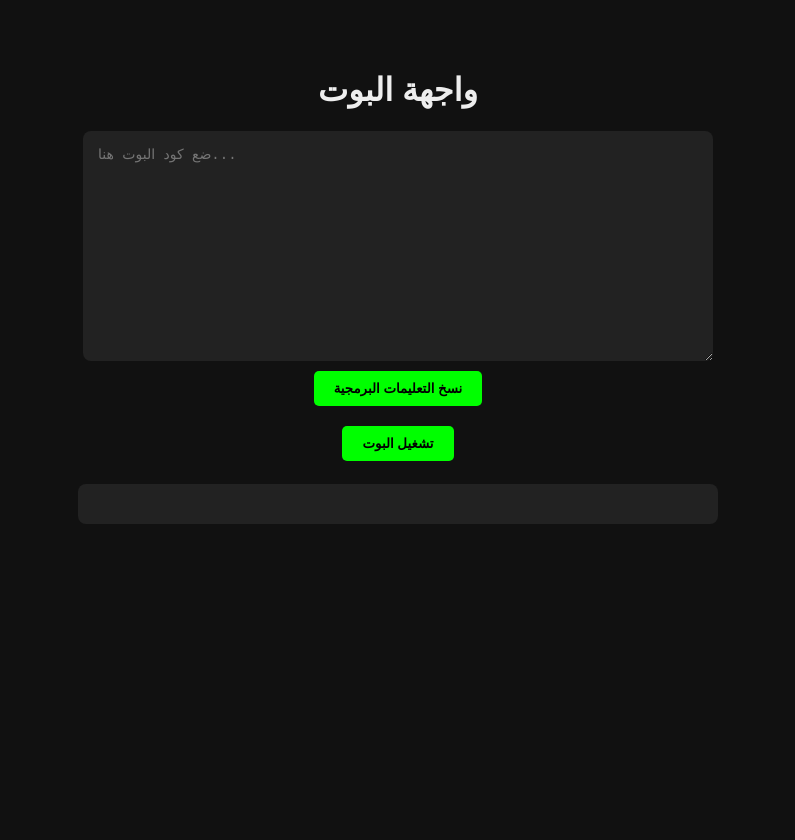
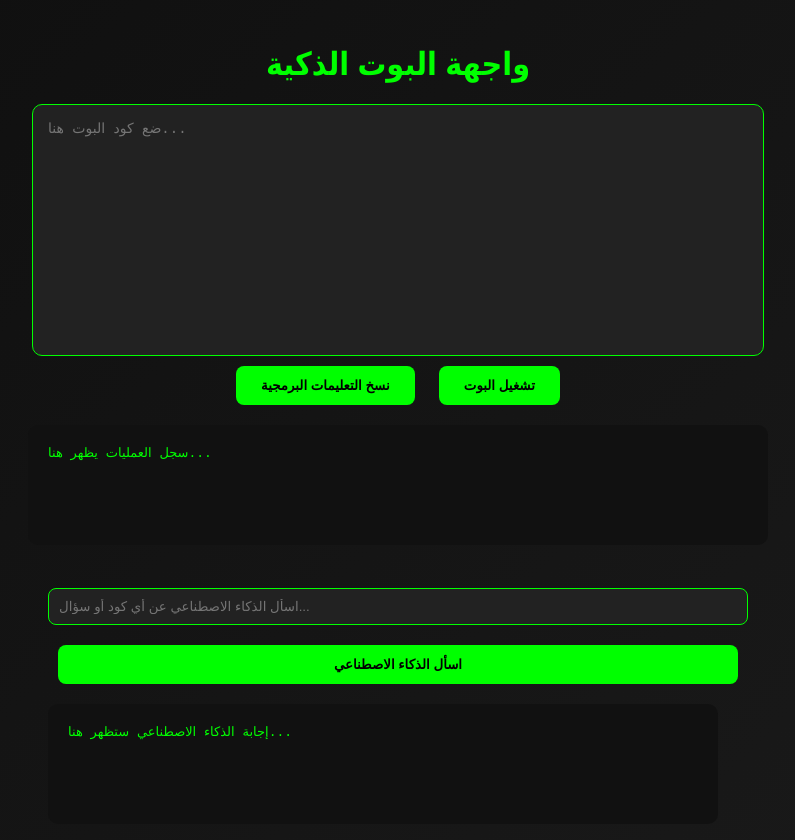
Before and after one commit to NTLKAFANX1/ntl-project, a website: page public/index.html in a window 1280 px wide. Shown: the whole page, without its empty margins (242-1037 px from the left). Before the commit the page ends 800 px from the top, so only its background shows below. Drawn offline with Linux system fonts and the light colour scheme.

Commit message:
Update index.html

```diff
--- a/public/index.html
+++ b/public/index.html
@@ -3,21 +3,33 @@
 <head>
 <meta charset="UTF-8">
 <meta name="viewport" content="width=device-width, initial-scale=1.0">
-<title>واجهة البوت</title>
+<title>واجهة البوت الذكية</title>
 <style>
-body { font-family: Arial, sans-serif; display: flex; flex-direction: column; align-items: center; margin-top: 50px; background: #111; color: #eee; }
-textarea { width: 90%; max-width: 600px; height: 200px; background: #222; color: #0f0; padding: 15px; border-radius: 8px; border: none; font-family: monospace; font-size: 14px; }
-button { margin: 10px; padding: 10px 20px; border: none; border-radius: 5px; background: #0f0; color: #000; font-weight: bold; cursor: pointer; }
-pre { background: #222; color: #0f0; padding: 20px; border-radius: 8px; width: 90%; max-width: 600px; overflow-x: auto; }
+body { margin: 0; font-family: 'Segoe UI', Tahoma, Geneva, Verdana, sans-serif; background: linear-gradient(135deg, #0f0f0f, #1a1a1a); color: #eee; display: flex; flex-direction: column; align-items: center; padding: 20px; }
+h1 { color: #0f0; margin-bottom: 20px; }
+textarea { width: 90%; max-width: 700px; height: 220px; background: #222; color: #0f0; padding: 15px; border-radius: 10px; border: 1px solid #0f0; font-family: monospace; font-size: 14px; resize: none; }
+button { margin: 10px; padding: 12px 25px; border: none; border-radius: 8px; background: #0f0; color: #000; font-weight: bold; cursor: pointer; transition: all 0.2s; }
+button:hover { background: #0a0; transform: scale(1.05); }
+pre { background: #111; color: #0f0; padding: 20px; border-radius: 10px; width: 90%; max-width: 700px; overflow-x: auto; min-height: 80px; margin-top: 10px; }
+.ai-section { margin-top: 30px; width: 90%; max-width: 700px; display: flex; flex-direction: column; }
+.ai-section input { padding: 10px; border-radius: 8px; border: 1px solid #0f0; background: #222; color: #0f0; margin-bottom: 10px; }
 </style>
 </head>
 <body>
 
-<h1>واجهة البوت</h1>
+<h1>واجهة البوت الذكية</h1>
 <textarea id="botCode" placeholder="ضع كود البوت هنا..."></textarea>
-<button onclick="copyCode()">نسخ التعليمات البرمجية</button>
-<button onclick="saveAndRun()">تشغيل البوت</button>
-<pre id="log"></pre>
+<div>
+  <button onclick="copyCode()">نسخ التعليمات البرمجية</button>
+  <button onclick="saveAndRun()">تشغيل البوت</button>
+</div>
+<pre id="log">سجل العمليات يظهر هنا...</pre>
+
+<div class="ai-section">
+  <input id="aiQuestion" placeholder="اسأل الذكاء الاصطناعي عن أي كود أو سؤال..." />
+  <button onclick="askAI()">اسأل الذكاء الاصطناعي</button>
+  <pre id="aiAnswer">إجابة الذكاء الاصطناعي ستظهر هنا...</pre>
+</div>
 
 <script>
 function copyCode() {
@@ -36,8 +48,18 @@ async function saveAndRun() {
   const data = await res.json();
   document.getElementById('log').innerText = data.message;
 
-  // تشغيل البوت بعد الحفظ
   await fetch('/run', { method: 'POST' });
+}
+
+async function askAI() {
+  const question = document.getElementById('aiQuestion').value;
+  const res = await fetch('/ask', {
+    method: 'POST',
+    headers: { 'Content-Type': 'application/json' },
+    body: JSON.stringify({ question })
+  });
+  const data = await res.json();
+  document.getElementById('aiAnswer').innerText = data.answer;
 }
 </script>
 
```
